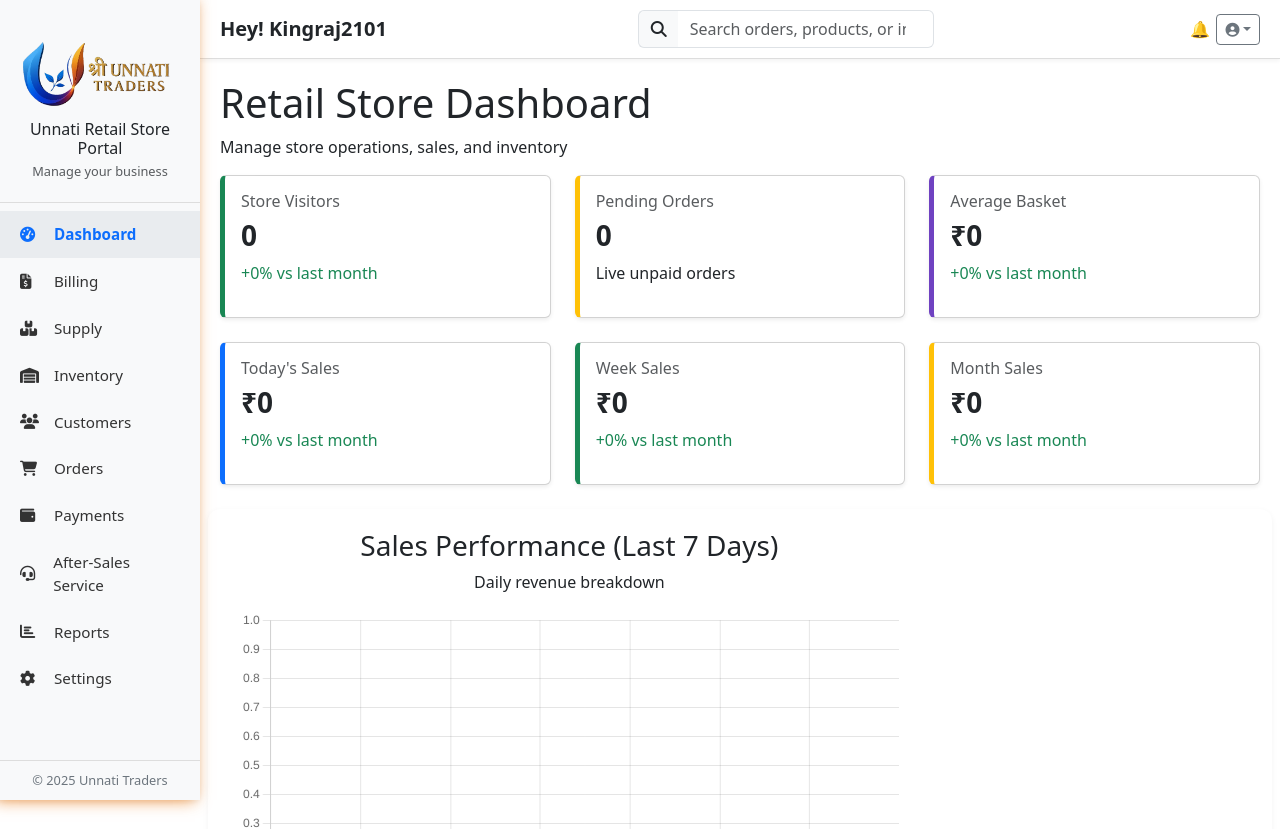
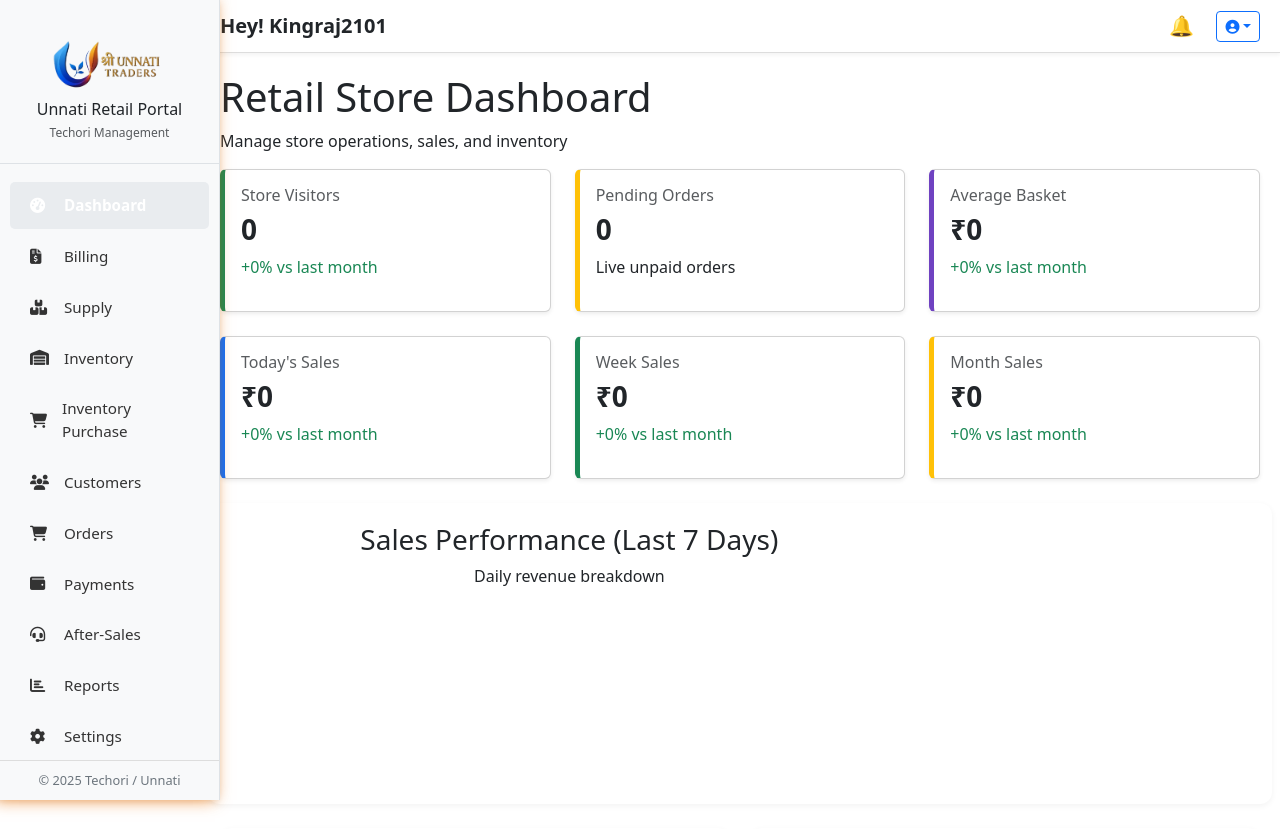
Before and after one commit to Techori/pramod, a PHP site: page /Dashboard/Retail_Store/store_dashboard.php in a window 1280 px wide. Shown: the top 829 px of the page. Run offline with PHP 8.4, Linux system fonts and the light colour scheme; a user stored in the database is signed in; data comes from the database, SQL or seed files in the repository; data that the repository does not hold is empty; a map, chart or similar area stays blank.

Commit message:
Update _retail_nav.php

```diff
--- a/Dashboard/Retail_Store/_retail_nav.php
+++ b/Dashboard/Retail_Store/_retail_nav.php
@@ -3,6 +3,8 @@
 if (session_status() === PHP_SESSION_NONE) {
     session_start();
 }
+// Check current page for active highlighting
+$current_page = basename($_SERVER['PHP_SELF']);
 ?>
 
 <!DOCTYPE html>
@@ -16,226 +18,99 @@ if (session_status() === PHP_SESSION_NONE) {
         crossorigin="anonymous">
     <link href="https://cdnjs.cloudflare.com/ajax/libs/font-awesome/6.5.0/css/all.min.css" rel="stylesheet" />
     <script src="https://cdn.jsdelivr.net/npm/chart.js"></script>
+
+    <style>
+        mark.navbar-search-highlight { background-color: yellow; color: black; padding: 0 2px; border-radius: 2px; }
+        .sidebar { position: fixed; top: 0; left: 0; height: 100%; width: 220px; background-color: #f8f9fa; overflow-y: auto; transition: transform 0.3s ease-in-out; z-index: 1000; border-right: 1px solid #dee2e6; }
+        .nav-link { color: #333; padding: 10px 15px; border-radius: 5px; margin: 2px 10px; transition: 0.2s; }
+        .nav-link:hover { background-color: #e9ecef; color: #0d6efd; }
+        .nav-link.active { background-color: #0d6efd; color: white !important; font-weight: 500; }
+        .sidebar-header { padding: 20px; text-align: center; border-bottom: 1px solid #dee2e6; }
+        .header { margin-left: 220px; padding: 15px 25px; background: #fff; border-bottom: 1px solid #eee; }
+        .footer { padding: 15px; text-align: center; font-size: 0.8rem; color: #888; }
+        @media (max-width: 768px) { .sidebar { width: 250px; transform: translateX(-100%); } .sidebar.active { transform: translateX(0); } .header { margin-left: 0; } }
+        .overlay { display: none; position: fixed; top: 0; left: 0; height: 100vh; width: 100vw; background: rgba(0,0,0,0.4); z-index: 999; }
+    </style>
 </head>
 
 <body>
-    <!-- Sidebar -->
     <div class="sidebar" id="sidebar">
         <div class="sidebar-header">
-            <img src="../../public/unnati_logo.png" alt="Logo" class="img-fluid" style="width: auto; height: auto;">
-            <h6 class="mb-0">Unnati Retail Store Portal</h6>
-            <small class="text-muted" style="font-size: 0.8rem;">Manage your business</small>
+            <img src="../../public/unnati_logo.png" alt="Logo" class="img-fluid" style="width: auto; height: 50px; margin-bottom: 10px;">
+            <h6 class="mb-0">Unnati Retail Portal</h6>
+            <small class="text-muted" style="font-size: 0.75rem;">Techori Management</small>
         </div>
-        <nav class="nav flex-column mt-2">
-            <a href="?page=dashboard" class="nav-link <?php echo $page === 'dashboard' ? 'active' : ''; ?>"><i
-                    class="fas fa-tachometer-alt"></i> Dashboard</a>
-            <a href="?page=billing" class="nav-link <?php echo $page === 'billing' ? 'active' : ''; ?>"><i
-                    class="fas fa-file-invoice-dollar"></i> Billing</a>
-            <a href="?page=supply" class="nav-link <?php echo $page === 'supply' ? 'active' : ''; ?>"><i
-                    class="fas fa-boxes"></i> Supply</a>
-            <a href="?page=inventory" class="nav-link <?php echo $page === 'inventory' ? 'active' : ''; ?>"><i
-                    class="fas fa-warehouse"></i> Inventory</a>
-            <a href="?page=customers" class="nav-link <?php echo $page === 'customers' ? 'active' : ''; ?>"><i
-                    class="fas fa-users"></i> Customers</a>
-            <a href="?page=orders" class="nav-link <?php echo $page === 'orders' ? 'active' : ''; ?>"><i
-                    class="fas fa-shopping-cart"></i> Orders</a>
-            <a href="?page=payments" class="nav-link <?php echo $page === 'payments' ? 'active' : ''; ?>"><i
-                    class="fas fa-wallet"></i> Payments</a>
-            <a href="?page=after_service" class="nav-link <?php echo $page === 'after_service' ? 'active' : ''; ?>"><i
-                    class="fas fa-headset"></i> After-Sales Service</a>
-            <a href="?page=reports" class="nav-link <?php echo $page === 'reports' ? 'active' : ''; ?>"><i
-                    class="fas fa-chart-bar"></i> Reports</a>
-            <a href="?page=settings" class="nav-link <?php echo $page === 'settings' ? 'active' : ''; ?>"><i
-                    class="fas fa-cog"></i> Settings</a>
+        <nav class="nav flex-column mt-3">
+            <a href="store_dashboard.php" class="nav-link <?php echo $current_page == 'store_dashboard.php' ? 'active' : ''; ?>"><i class="fas fa-tachometer-alt"></i> Dashboard</a>
+            <a href="billing.php" class="nav-link <?php echo $current_page == 'billing.php' ? 'active' : ''; ?>"><i class="fas fa-file-invoice-dollar"></i> Billing</a>
+            <a href="supply.php" class="nav-link <?php echo $current_page == 'supply.php' ? 'active' : ''; ?>"><i class="fas fa-boxes"></i> Supply</a>
+
+            <a href="inventory.php" class="nav-link <?php echo $current_page == 'inventory.php' ? 'active' : ''; ?>"><i class="fas fa-warehouse"></i> Inventory</a>
+
+            <a href="inventory_purchase.php" class="nav-link <?php echo $current_page == 'inventory_purchase.php' ? 'active' : ''; ?>">
+                <i class="fas fa-shopping-cart"></i> Inventory Purchase
+            </a>
+
+            <a href="customers.php" class="nav-link <?php echo $current_page == 'customers.php' ? 'active' : ''; ?>"><i class="fas fa-users"></i> Customers</a>
+            <a href="orders.php" class="nav-link <?php echo $current_page == 'orders.php' ? 'active' : ''; ?>"><i class="fas fa-shopping-cart"></i> Orders</a>
+            <a href="payments.php" class="nav-link <?php echo $current_page == 'payments.php' ? 'active' : ''; ?>"><i class="fas fa-wallet"></i> Payments</a>
+            <a href="after_service.php" class="nav-link <?php echo $current_page == 'after_service.php' ? 'active' : ''; ?>"><i class="fas fa-headset"></i> After-Sales</a>
+            <a href="reports.php" class="nav-link <?php echo $current_page == 'reports.php' ? 'active' : ''; ?>"><i class="fas fa-chart-bar"></i> Reports</a>
+            <a href="settings.php" class="nav-link <?php echo $current_page == 'settings.php' ? 'active' : ''; ?>"><i class="fas fa-cog"></i> Settings</a>
         </nav>
-        <div class="footer">© 2025 Unnati Traders</div>
+        <div class="footer">© 2025 Techori / Unnati</div>
     </div>
 
-    <!-- Overlay for Mobile -->
     <div class="overlay" id="overlay"></div>
 
-    <!-- Header -->
     <header class="header d-flex justify-content-between align-items-center">
         <div class="d-flex align-items-center">
-            <button class="hamburger me-3" id="hamburger"><i class="fas fa-bars"></i></button>
-            <h5 class="mb-0 fw-bold">Hey!
-                <?php echo isset($_SESSION['user_name']) ? htmlspecialchars($_SESSION['user_name']) : 'Store Manager'; ?></h5>
+            <button class="hamburger btn btn-light me-3 d-md-none" id="hamburger"><i class="fas fa-bars"></i></button>
+            <h5 class="mb-0 fw-bold">Hey! <?php echo isset($_SESSION['user_name']) ? htmlspecialchars($_SESSION['user_name']) : 'Manager'; ?></h5>
         </div>
-        <form class="d-flex" role="search" method="GET" action="search.php">
-            <div class="input-group">
-                <span class="input-group-text bg-light border-end-0"><i class="fas fa-search"></i></span>
-                <input class="form-control border-start-0" type="search"
-                    placeholder="Search orders, products, or invoices..." aria-label="Search">
-            </div>
-        </form>
-        <div class="d-flex align-items-center">
-            <!-- Notification Bell -->
+
+        <div class="d-flex align-items-center gap-3">
             <div style="position: relative;">
-                <button onclick="toggleDropdown()" style="background:none; border:none; position:relative;">
-                    🔔
-                    <span id="notif-count" style="color:red; position:absolute; top:0; right:0; font-size:12px;"></span>
+                <button onclick="toggleDropdown()" style="background:none; border:none; font-size: 20px;">
+                    🔔 <span id="notif-count" style="color:red; position:absolute; top:-5px; right:-5px; font-size:12px; font-weight:bold;"></span>
                 </button>
-
-                <!-- Notification Dropdown -->
-                <div id="notif-dropdown"
-                    style="display:none; position:absolute; top:30px; right:0; background:#fff; border:1px solid #ccc; width:300px; max-height:400px; overflow-y:auto; z-index:999;">
+                <div id="notif-dropdown" style="display:none; position:absolute; top:35px; right:0; background:#fff; border:1px solid #ccc; width:280px; max-height:350px; overflow-y:auto; z-index:1001; box-shadow: 0 4px 12px rgba(0,0,0,0.1); border-radius: 8px;">
                     <div id="notifications" style="padding:10px;"></div>
                 </div>
             </div>
+
             <div class="dropdown">
-                <button class="btn btn-outline-secondary btn-sm dropdown-toggle" data-bs-toggle="dropdown"><i
-                        class="fas fa-user-circle"></i></button>
+                <button class="btn btn-outline-primary btn-sm dropdown-toggle" data-bs-toggle="dropdown"><i class="fas fa-user-circle"></i></button>
                 <ul class="dropdown-menu dropdown-menu-end">
-                    <small class="text-muted text-center d-block" style="font-size: 0.8rem;">
-                        <?php echo isset($_SESSION['uid']) ? htmlspecialchars($_SESSION['uid']) : ''; ?>
-                    </small>
-                    <li><a class="dropdown-item" href="?page=settings">Update Profile</a></li>
-                    <form action="../../logout.php" method="POST" class="d-inline">
+                    <li><a class="dropdown-item" href="settings.php">Update Profile</a></li>
+                    <li><hr class="dropdown-divider"></li>
+                    <form action="../../logout.php" method="POST">
                         <input type="hidden" name="logout_btn" value="logout">
-                        <button type="submit" class="dropdown-item">Logout</button>
+                        <button type="submit" class="dropdown-item text-danger">Logout</button>
                     </form>
                 </ul>
             </div>
         </div>
     </header>
-</body>
 
-</html>
+    <script src="https://cdn.jsdelivr.net/npm/bootstrap@5.3.5/dist/js/bootstrap.bundle.min.js"></script>
     <script>
-    document.addEventListener("DOMContentLoaded", function () {
-        const navbarSearch = document.querySelector('.input-group input[type="search"]');
-
-        if (navbarSearch) {
-            navbarSearch.addEventListener("input", function () {
-                const searchText = navbarSearch.value.trim().toLowerCase();
-
-                // Remove old highlights
-                document.querySelectorAll("mark.navbar-search-highlight").forEach(mark => {
-                    const parent = mark.parentNode;
-                    parent.replaceChild(document.createTextNode(mark.textContent), mark);
-                    parent.normalize();
-                });
-
-                if (!searchText) return;
-
-                let firstMatchElement = null;
-
-                document.body.querySelectorAll("*:not(script):not(style)").forEach(el => {
-                    if (el.children.length === 0 && el.textContent.toLowerCase().includes(searchText)) {
-                        const regex = new RegExp(`(${searchText})`, "i");
-                        el.innerHTML = el.textContent.replace(regex, '<mark class="navbar-search-highlight">$1</mark>');
-
-                        if (!firstMatchElement) {
-                            firstMatchElement = el;
-                        }
-                    }
-                });
-
-                if (firstMatchElement) {
-                    const hiddenTab = firstMatchElement.closest(".billing-tab-content");
-                    if (hiddenTab && !hiddenTab.classList.contains("active")) {
-                        document.querySelectorAll(".billing-tab-content").forEach(tab => tab.classList.remove("active"));
-                        hiddenTab.classList.add("active");
-                    }
-
-                    setTimeout(() => {
-                        firstMatchElement.scrollIntoView({ behavior: "smooth", block: "center" });
-                    }, 200);
-                }
-            });
-        }
-    });
-</script>
-
-<script>
-    document.addEventListener('DOMContentLoaded', function () {
+        // Sidebar Toggle Script
+        const hamburger = document.getElementById('hamburger');
         const sidebar = document.getElementById('sidebar');
         const overlay = document.getElementById('overlay');
-        const hamburger = document.getElementById('hamburger');
 
-        // Open sidebar on hamburger click
-        hamburger.addEventListener('click', function () {
+        hamburger.addEventListener('click', () => {
             sidebar.classList.add('active');
             overlay.style.display = 'block';
         });
 
-        // Close sidebar on overlay click
-        overlay.addEventListener('click', function () {
+        overlay.addEventListener('click', () => {
             sidebar.classList.remove('active');
             overlay.style.display = 'none';
         });
-    });
-</script>
 
-
-<style>
-    mark.navbar-search-highlight {
-        background-color: yellow;
-        color: black;
-        padding: 0 2px;
-        border-radius: 2px;
-    }
-    .sidebar {
-        position: fixed;
-        top: 0;
-        left: 0;
-        height: 100%;
-        width: 200px;
-        background-color: #f8f9fa;
-        overflow-y: auto;
-        transition: transform 0.3s ease-in-out;
-        z-index: 1000;
-    }
-    /* Mobile: Hide sidebar by default */
-    @media (max-width: 768px) {
-        .sidebar {
-            width: 50%;
-            transform: translateX(-100%);
-        }
-
-        .sidebar.show {
-            transform: translateX(0);
-        }
-
-        .overlay {
-            display: none;
-            position: fixed;
-            top: 0;
-            left: 0;
-            height: 100%;
-            width: 100%;
-            background: rgba(0, 0, 0, 0.4);
-            z-index: 999;
-        }
-
-        .overlay.show {
-            display: block;
-        }
-    }
-
-    /* Desktop: Sidebar always visible */
-    @media (min-width: 769px) {
-        .overlay {
-            display: none !important;
-        }
-        .sidebar {
-            transform: translateX(0) !important;
-        }
-    }
-
-    .overlay {
-    display: none;
-    position: fixed;
-    top: 0;
-    left: 0;
-    height: 100vh;
-    width: 100vw;
-    background-color: rgba(0, 0, 0, 0.4);
-    z-index: 999;
-}
-</style>
-
-<script>
+        // Notification Logic
         function toggleDropdown() {
             const dropdown = document.getElementById("notif-dropdown");
             dropdown.style.display = dropdown.style.display === "none" ? "block" : "none";
@@ -247,45 +122,24 @@ function loadNotifications() {
                 .then(data => {
                     const container = document.getElementById("notifications");
                     const countSpan = document.getElementById("notif-count");
-
                     container.innerHTML = "";
                     let unreadCount = 0;
-
                     if (data.length === 0) {
-                container.innerHTML = "<p>No notifications</p>";
+                        container.innerHTML = "<p class='text-center py-2'>No notifications</p>";
                         countSpan.textContent = "";
                         return;
                     }
-
                     data.forEach(n => {
+                        if (!n.is_read) unreadCount++;
                         const div = document.createElement("div");
-                div.style.borderBottom = "1px solid #eee";
-                div.style.padding = "5px";
-
-                div.innerHTML = `
-                    <strong>${n.title}</strong>
-                    <p>${n.message}</p>
-                    <small>${n.created_at}</small><br>
-                    ${n.is_read ? '<em style="color:gray;">Read</em>' :
-                    `<button onclick="markRead(${n.id})">Mark as Read</button>`}
-                `;
-
-                if (!n.is_read) unreadCount++;
+                        div.className = "p-2 border-bottom";
+                        div.innerHTML = `<strong>${n.title}</strong><p class='mb-0 small'>${n.message}</p>`;
                         container.appendChild(div);
                     });
-
                     countSpan.textContent = unreadCount > 0 ? unreadCount : '';
-        });
+                }).catch(err => console.log("Notif error"));
         }
-
-function markRead(id) {
-    fetch("../../notifications.php", {
-        method: "POST",
-        headers: {'Content-Type': 'application/x-www-form-urlencoded'},
-        body: `mark_read=1&id=${id}`
-    }).then(() => loadNotifications());
-}
-
         loadNotifications();
-setInterval(loadNotifications, 10000); // refresh every 10s
     </script>
+</body>
+</html>
```
Lines whose indentation alone changed are shown as unchanged.
